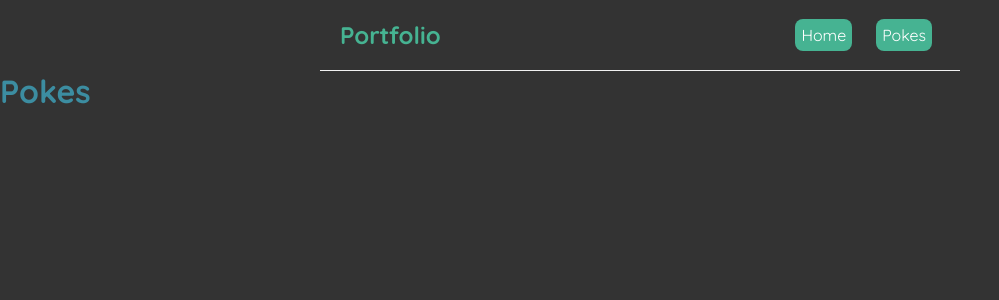
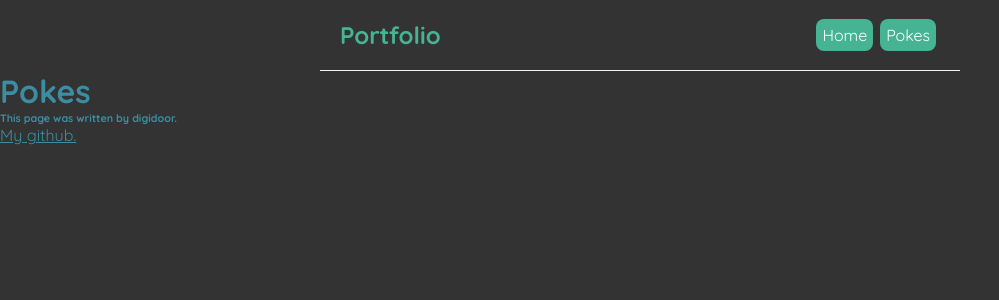
Before and after one commit to digidoor/react-portfolio, a React (Create React App) app: page /react-portfolio/pokes in a window 1280 px wide. Shown: the top 300 px of the page, without its empty margins (0-999 px from the left). Built offline with nearby package versions, Linux system fonts and the light colour scheme.

Commit message:
made a footer, working but needs alignment

```diff
--- a/src/App.js
+++ b/src/App.js
@@ -1,6 +1,7 @@
 import { Route, Routes } from "react-router-dom";
 import Navbar from './components/Navbar';
 import Home from './pages/Home';
+import Footer from './components/Footer';
 import Pokemon from './pages/Pokemon';
 
 function App() {
@@ -14,6 +15,7 @@ function App() {
         <Route path='/' element={<Home />} />
         <Route path='/pokes' element={<Pokemon />} />
       </Routes>
+      <Footer />
     </>
   );
 }
--- /dev/null
+++ b/src/components/Footer.js
@@ -0,0 +1,10 @@
+const Footer = () => {
+	return (
+		<div className="footer">
+			<h6>This page was written by digidoor.</h6>
+			<a href="https://github.com/digidoor">My github.</a>
+		</div>
+	);
+}
+
+export default Footer;
--- a/src/components/Navbar.js
+++ b/src/components/Navbar.js
@@ -2,7 +2,10 @@ import { Link } from "react-router-dom";
 import styled from "styled-components";
 
 const StyledLink = styled(Link)`
-	margin: 0.5rem;
+	margin: 0.25rem;
+	margin-left: 3px;
+	text-decoration: none;
+	padding: 6px;
 	color: white;
 	background-color: #46b392;
 	border-radius: 8px;
--- a/src/index.css
+++ b/src/index.css
@@ -19,7 +19,7 @@
   padding: 20px;
   display: flex;
   align-items: center;
-  max-width: 600px;
+  max-width: 600px; /* fix this up later, something by percent */
   margin: 0 auto;
   border-bottom: 1px solid #f2f2f2;
 }
@@ -28,11 +28,6 @@
 }
 .navbar .links {
   margin-left: auto;
-}
-.navbar a {
-  margin-left: 16px;
-  text-decoration: none;
-  padding: 6px;
 }
 .content {
   max-width: 600px;
```
